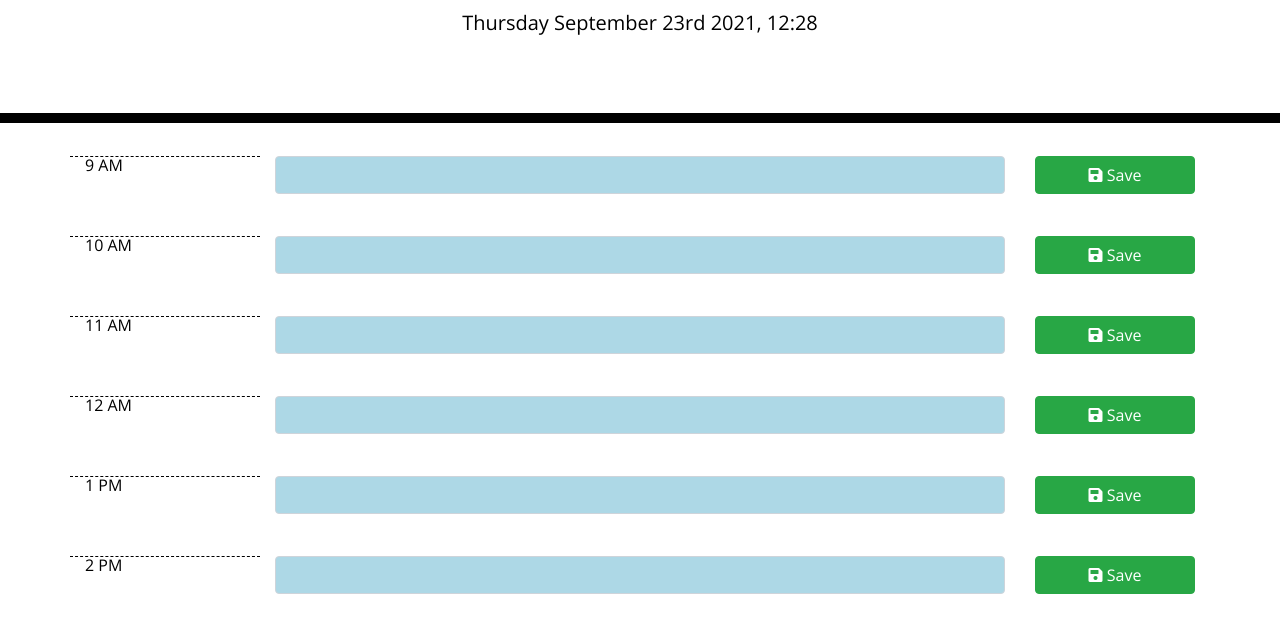
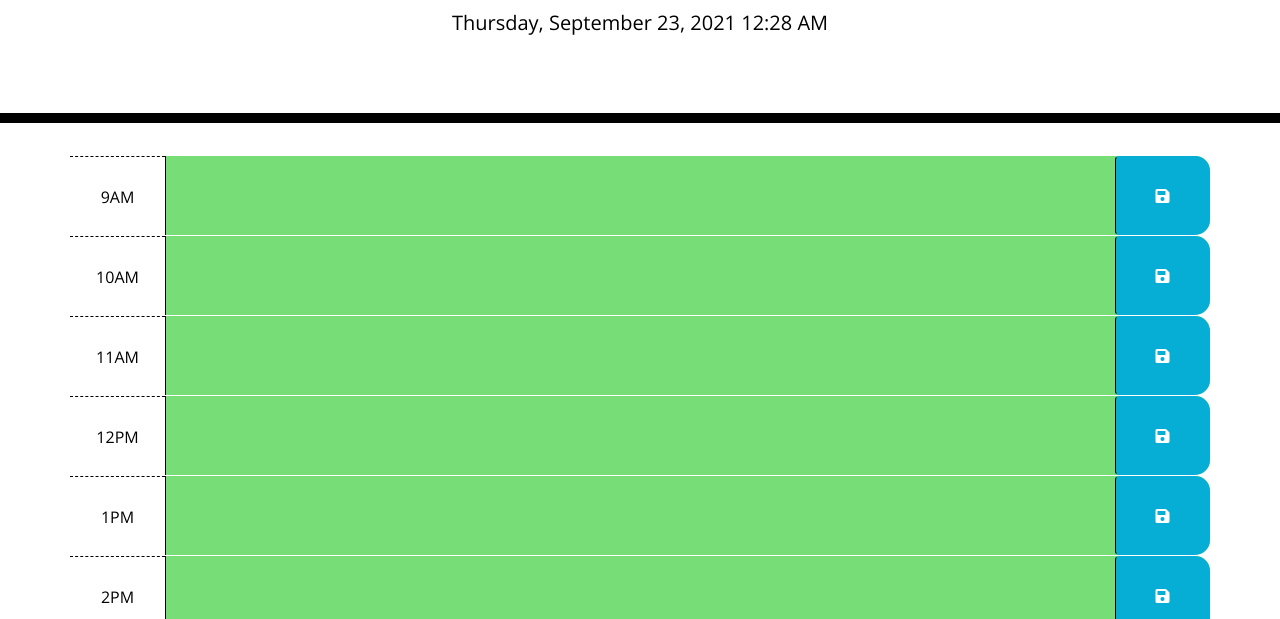
Before and after one commit to WillLuciano/DailyWorkOrganizer-DWO, a plain HTML site: page index.html in a window 1280 px wide. Shown: the part 181-800 px from the top of the page. Drawn offline with nearby package versions, Linux system fonts and the light colour scheme.

Commit message:
changes to .JS and fix errors

```diff
--- a/assests/js/script.js
+++ b/assests/js/script.js
@@ -1,64 +1,44 @@
-//Wait until Jquery is ready
-$( document ).ready(function() {
-  //Display current date
-  //Variable to append cols
-var a= moment().format('dddd MMMM Do YYYY, h:mm');
-  $("#currentDay").text(a)
-  var row = ""
-  //loop to dispaly 9am-18pm
-    for (var i= 9 ; i<=18; i++){
-      // Creation of the row elements
-      row = $(`<div class="row">`)
-      col1 = $(`<div class ="col-lg-2 hour">${displayAmorPm(i)}</div>`)
-      col2 = $(`<div class ="col-lg-8 inputcontent"><input data-input="${i}" id="inputText${i}" class="form-control inputText" type="text" name="userInput"></div>`)
-      col3 = $(`<div class ="col-lg-2"><button data-id="${i}" id="savePlanner" class="btn btn-success btn-block"><i class="fas fa-save"></i> Save</button></div>`)
-      row.append(col1)
-      row.append(col2)
-      row.append(col3)
-      $("#display-planner").append(row)
-      getlocalStorage(i)
-    }
-   $("button.btn.btn-success").click(function(e){
-   var id = $(this).data("id")
-   var inputText = $(this).parent().siblings().find("input").val()
-   localStorage.setItem(id,inputText)
-   })
-  //  Convert Am to Pm
-   function displayAmorPm(hour){
-     var b=""
-     if(hour<=12){
-       b= "AM"
-     }else{
-       b="PM"
-     }
-     hour = hour % 12
-     hour = hour ? hour : 12
-     return hour + " " + b
-   }
-  });
+$(document).ready(function () {
 
-   function getlocalStorage(hour){
-     let inputval = localStorage.getItem(hour)
-     if(true){
-      //  $("input").data(`input${hour}`)
-      var text= $(`input#inputText${hour}`).val(inputval)
-      console.log(text)
-     }
-   }
-   //Apdate color
-   function updateColor(){
-     var hour = new Date().getHours();
-     for (var i= 9 ; i<=18; i++){
-       console.log(hour,i)
-       if(hour==i ) {
-        $(`#inputText${i}`).css("background","red")
-       }else  if(hour<i ){
+  // Displays the current date in the header
+  var today = moment();
+  $("#currentDay").text(today.format("LLLL"));
+  $(".saveBtn").on("click", function () {
+      var textValue = $(this).siblings(".description").val();
+      var timeKey = $(this).parent().attr("id");
+      localStorage.setItem(timeKey, textValue);
+  })
 
-         $(`#inputText${i}`).css("background","lightblue")
+  $("#9 .description").val(localStorage.getItem("9"));
+  $("#10 .description").val(localStorage.getItem("10"));
+  $("#11 .description").val(localStorage.getItem("11"));
+  $("#12 .description").val(localStorage.getItem("12"));
+  $("#13 .description").val(localStorage.getItem("13"));
+  $("#14 .description").val(localStorage.getItem("14"));
+  $("#15 .description").val(localStorage.getItem("15"));
+  $("#16 .description").val(localStorage.getItem("16"));
+  $("#17 .description").val(localStorage.getItem("17"));
 
-       }
-     }
-   }
-   setInterval(function(){
-     updateColor()
-   },1000)
+
+  function cssUpdate () {
+     var currentHour = today.hours();
+     $(".time-block").each(function () {
+         var divTimeId = parseInt($(this).attr("id"));
+          console.log(divTimeId);
+         if (divTimeId < currentHour) {
+             $(this).addClass("past");
+         } else if (divTimeId === currentHour) {
+             $(this).removeClass("past");
+             $(this).removeClass("future");
+             $(this).addClass("present");
+         } else {
+             $(this).removeClass("past");
+             $(this).removeClass("present");
+             $(this).addClass("future");
+         }
+     })
+  }
+
+  cssUpdate ();
+
+  })
--- a/index.html
+++ b/index.html
@@ -1,41 +1,114 @@
 <!DOCTYPE html>
 <html lang="en">
+
 <head>
   <meta charset="UTF-8" />
   <meta name="viewport" content="width=device-width, initial-scale=1.0" />
   <meta http-equiv="X-UA-Compatible" content="ie=edge" />
-    <link
-      rel="stylesheet"
-      href="https://stackpath.bootstrapcdn.com/bootstrap/4.3.1/css/bootstrap.min.css"
-    />
-    <link
-      rel="stylesheet"
-      href="https://use.fontawesome.com/releases/v5.8.1/css/all.css"
-      integrity="sha384-50oBUHEmvpQ+1lW4y57PTFmhCaXp0ML5d60M1M7uH2+nqUivzIebhndOJK28anvf"
-      crossorigin="anonymous"
-    />
-    <link
-      href="https://fonts.googleapis.com/css?family=Open+Sans&display=swap"
-      rel="stylesheet"
-    />
+  <link rel="stylesheet" href="https://stackpath.bootstrapcdn.com/bootstrap/4.3.1/css/bootstrap.min.css" />
+  <link rel="stylesheet" href="https://use.fontawesome.com/releases/v5.8.1/css/all.css"
+    integrity="sha384-50oBUHEmvpQ+1lW4y57PTFmhCaXp0ML5d60M1M7uH2+nqUivzIebhndOJK28anvf" crossorigin="anonymous" />
+  <link href="https://fonts.googleapis.com/css?family=Open+Sans&display=swap" rel="stylesheet" />
   <link rel="stylesheet" href="./assests/css/style.css" />
   <title>Work Day Scheduler</title>
 </head>
 
 <body>
-    <div class="">
+  <!-- Header -->
   <header class="jumbotron">
     <h1 class="display-3">Work Day Scheduler</h1>
     <p class="lead">A simple calendar app for scheduling your work day</p>
     <p id="currentDay" class="lead"></p>
   </header>
-      <div class="container">
-        <div id="display-planner"></div>
+
+  <!-- Schedule -->
+  <div class="container" id="schedule">
+    <!-- Time Blocks go here -->
+    <div id="9" class="row time-block">
+      <div class="col-md-1 hour">
+        9AM
+      </div>
+      <textarea class="col-md-10 description">
+      </textarea>
+      <button class="btn saveBtn col-md-1"><i class="fas fa-save"></i></button>
+    </div>
+
+    <div id="10" class="row time-block">
+      <div class="col-md-1 hour">
+        10AM
+      </div>
+      <textarea class="col-md-10 description">
+      </textarea>
+      <button class="btn saveBtn col-md-1"><i class="fas fa-save"></i></button>
+    </div>
+
+    <div id="11" class="row time-block">
+      <div class="col-md-1 hour">
+        11AM
+      </div>
+      <textarea class="col-md-10 description">
+      </textarea>
+      <button class="btn saveBtn col-md-1"><i class="fas fa-save"></i></button>
+    </div>
+
+    <div id="12" class="row time-block">
+      <div class="col-md-1 hour">
+        12PM
+      </div>
+      <textarea class="col-md-10 description">
+      </textarea>
+      <button class="btn saveBtn col-md-1"><i class="fas fa-save"></i></button>
+    </div>
+
+    <div id="13" class="row time-block">
+      <div class="col-md-1 hour">
+        1PM
+      </div>
+      <textarea class="col-md-10 description">
+      </textarea>
+      <button class="btn saveBtn col-md-1"><i class="fas fa-save"></i></button>
+    </div>
+
+    <div id="14" class="row time-block">
+      <div class="col-md-1 hour">
+        2PM
+      </div>
+      <textarea class="col-md-10 description">
+      </textarea>
+      <button class="btn saveBtn col-md-1"><i class="fas fa-save"></i></button>
+    </div>
+
+    <div id="15" class="row time-block">
+      <div class="col-md-1 hour">
+        3PM
+      </div>
+      <textarea class="col-md-10 description">
+      </textarea>
+      <button class="btn saveBtn col-md-1"><i class="fas fa-save"></i></button>
+    </div>
+
+    <div id="16" class="row time-block">
+      <div class="col-md-1 hour">
+        4PM
+      </div>
+      <textarea class="col-md-10 description">
+      </textarea>
+      <button class="btn saveBtn col-md-1"><i class="fas fa-save"></i></button>
+    </div>
+
+    <div id="17" class="row time-block">
+      <div class="col-md-1 hour">
+        5PM
+      </div>
+      <textarea class="col-md-10 description">
+      </textarea>
+      <button class="btn saveBtn col-md-1"><i class="fas fa-save"></i></button>
     </div>
   </div>
 
-    <script src="https://code.jquery.com/jquery-3.4.1.min.js"></script>
+    <script src="https://cdnjs.cloudflare.com/ajax/libs/jquery/3.2.1/jquery.min.js"></script>
     <script src="https://cdnjs.cloudflare.com/ajax/libs/moment.js/2.24.0/moment.min.js"></script>
-    <script src="./assests/js/script.js"></script>
+    <script type="text/javascript" src="./assests/js/script.js"></script>
 </body>
+
 </html>
```
Lines whose indentation alone changed are shown as unchanged.
